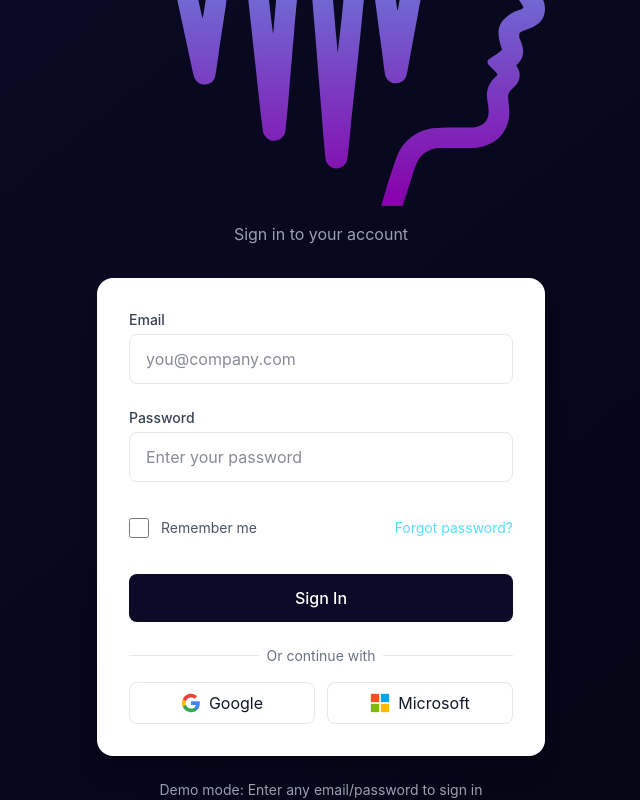
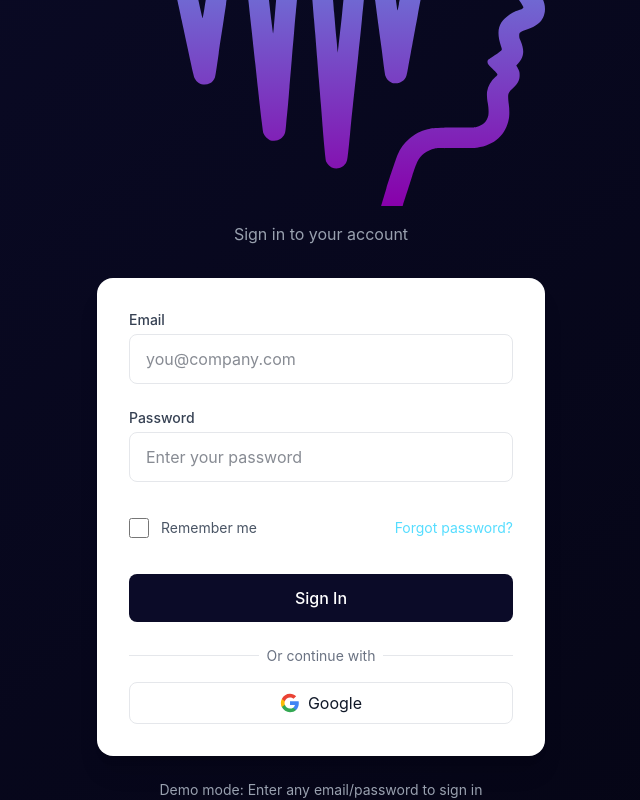
Before and after one commit to Ibrahem-Ali-99/VocalMind, a Next.js app in the folder frontend/: page /login in a window 1280 px wide. Shown: the part 235-1035 px from the top of the page, without its empty margins (319-959 px from the left). Built offline with nearby package versions, Linux system fonts and the light colour scheme; no server answers.

Commit message:
update login functionality to use API for authentication and Google OAuth

```diff
--- a/frontend/src/app/login/page.jsx
+++ b/frontend/src/app/login/page.jsx
@@ -1,10 +1,13 @@
 'use client'
 
 import { useState } from 'react'
-import { signIn } from 'next-auth/react'
+import { useAuth } from '@/components/providers/AuthProvider'
 import Image from 'next/image'
 
+const API_BASE = process.env.NEXT_PUBLIC_API_URL || 'http://localhost:8000'
+
 export default function LoginPage() {
+    const { login } = useAuth()
     const [email, setEmail] = useState('')
     const [password, setPassword] = useState('')
     const [rememberMe, setRememberMe] = useState(false)
@@ -17,16 +20,23 @@ export default function LoginPage() {
         setLoading(true)
 
         try {
-            const result = await signIn('credentials', {
-                email,
-                password,
-                redirect: true,
-                callbackUrl: '/manager/dashboard',
+            const res = await fetch(`${API_BASE}/api/v1/auth/login/access-token`, {
+                method: 'POST',
+                headers: { 'Content-Type': 'application/x-www-form-urlencoded' },
+                body: new URLSearchParams({
+                    username: email,
+                    password: password,
+                }),
             })
 
-            if (result?.error) {
-                setError('Invalid credentials')
+            if (!res.ok) {
+                const data = await res.json().catch(() => ({}))
+                setError(data.detail || 'Invalid email or password')
+                return
             }
+
+            const data = await res.json()
+            login(data.access_token)
         } catch (err) {
             setError('An error occurred. Please try again.')
         } finally {
@@ -34,8 +44,9 @@ export default function LoginPage() {
         }
     }
 
-    const handleSSOLogin = (provider) => {
-        signIn(provider, { callbackUrl: '/manager/dashboard' })
+    const handleGoogleLogin = () => {
+        // Redirect to backend Google OAuth flow
+        window.location.href = `${API_BASE}/api/v1/auth/google/login`
     }
 
     return (
@@ -68,6 +79,7 @@ export default function LoginPage() {
                                 name="email"
                                 autoComplete="email"
                                 type="email"
+                                required
                                 value={email}
                                 onChange={(e) => setEmail(e.target.value)}
                                 placeholder="you@company.com"
@@ -84,6 +96,7 @@ export default function LoginPage() {
                                 name="password"
                                 autoComplete="current-password"
                                 type="password"
+                                required
                                 value={password}
                                 onChange={(e) => setPassword(e.target.value)}
                                 placeholder="Enter your password"
@@ -127,10 +140,10 @@ export default function LoginPage() {
                             </div>
                         </div>
 
-                        <div className="mt-4 grid grid-cols-2 gap-3">
+                        <div className="mt-4">
                             <button
-                                onClick={() => handleSSOLogin('google')}
-                                className="flex items-center justify-center gap-2 px-4 py-2 border border-gray-200 rounded-lg hover:bg-gray-50 transition-all"
+                                onClick={handleGoogleLogin}
+                                className="w-full flex items-center justify-center gap-2 px-4 py-2 border border-gray-200 rounded-lg hover:bg-gray-50 transition-all"
                             >
                                 <svg className="w-5 h-5" viewBox="0 0 24 24">
                                     <path fill="#4285F4" d="M22.56 12.25c0-.78-.07-1.53-.2-2.25H12v4.26h5.92c-.26 1.37-1.04 2.53-2.21 3.31v2.77h3.57c2.08-1.92 3.28-4.74 3.28-8.09z" />
@@ -139,18 +152,6 @@ export default function LoginPage() {
                                     <path fill="#EA4335" d="M12 5.38c1.62 0 3.06.56 4.21 1.64l3.15-3.15C17.45 2.09 14.97 1 12 1 7.7 1 3.99 3.47 2.18 7.07l3.66 2.84c.87-2.6 3.3-4.53 6.16-4.53z" />
                                 </svg>
                                 Google
-                            </button>
-                            <button
-                                onClick={() => handleSSOLogin('azure-ad')}
-                                className="flex items-center justify-center gap-2 px-4 py-2 border border-gray-200 rounded-lg hover:bg-gray-50 transition-all"
-                            >
-                                <svg className="w-5 h-5" viewBox="0 0 24 24">
-                                    <path fill="#F25022" d="M1 1h10v10H1z" />
-                                    <path fill="#00A4EF" d="M13 1h10v10H13z" />
-                                    <path fill="#7FBA00" d="M1 13h10v10H1z" />
-                                    <path fill="#FFB900" d="M13 13h10v10H13z" />
-                                </svg>
-                                Microsoft
                             </button>
                         </div>
                     </div>
```
